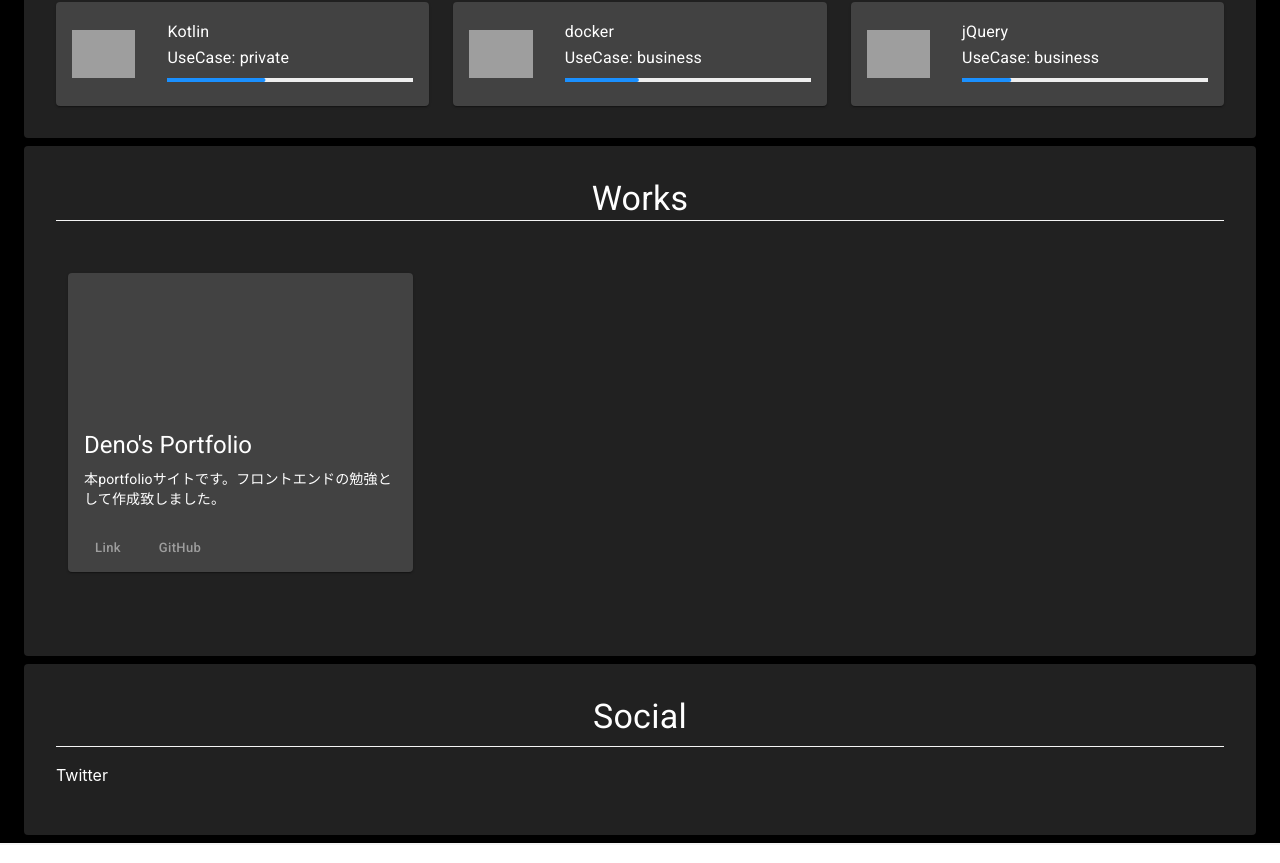
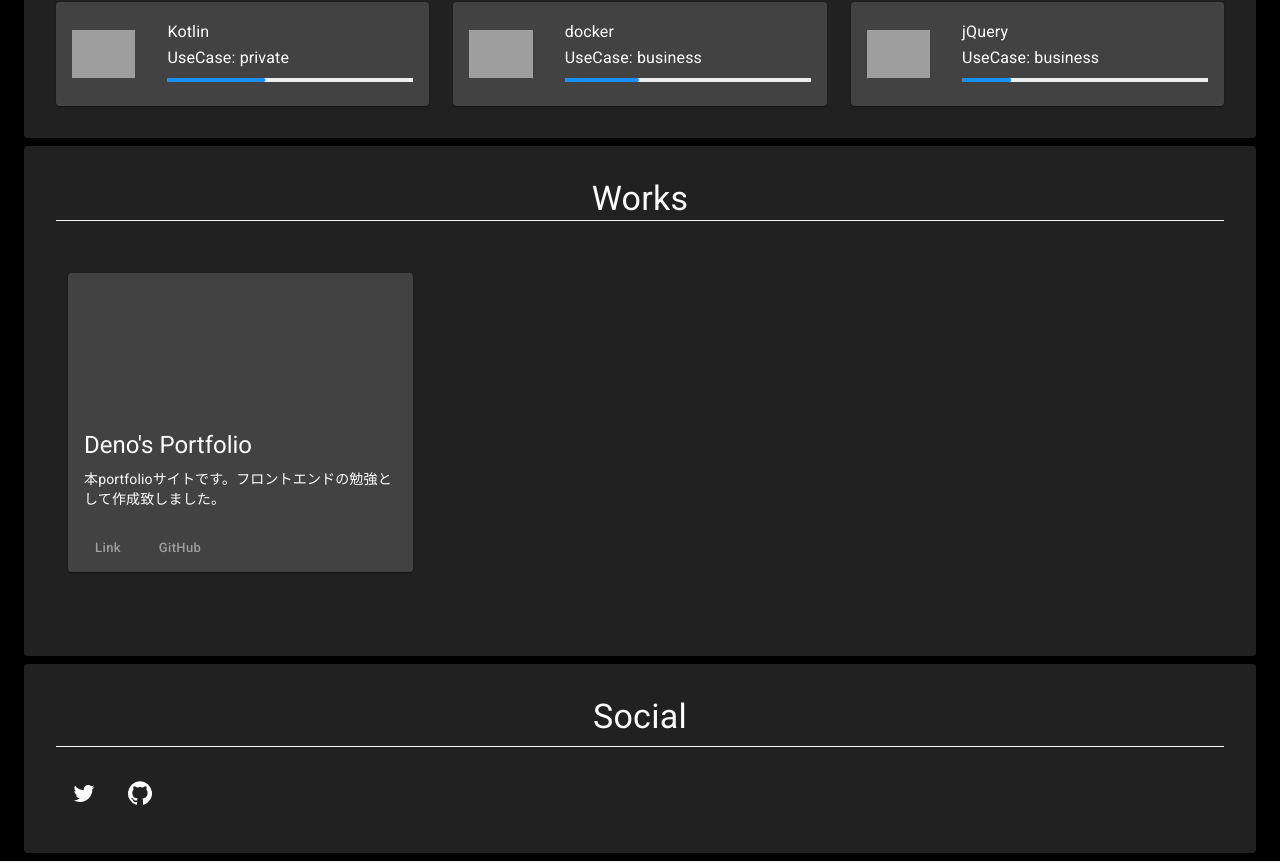
Before and after one commit to deno003/my_portfolio, a React (Create React App) app in the folder my_portfolio/: page / in a window 1280 px wide. Shown: the part 1118-1981 px from the top of the page. Built offline with nearby package versions, Linux system fonts and the light colour scheme; grey boxes are pictures that could not be loaded.

Commit message:
socialにiconを表示するように変更、reduceを使用してjsonから読み込んだobjectに対してimportしたiconを適用

```diff
--- a/my_portfolio/src/contents/socialContents.json
+++ b/my_portfolio/src/contents/socialContents.json
@@ -2,5 +2,9 @@
   {
     "media": "Twitter",
     "link": "https://twitter.com/deno_etml"
+  },
+  {
+    "media": "GitHub",
+    "link": "https://github.com/deno003"
   }
 ]
--- a/my_portfolio/src/pages/Social/index.tsx
+++ b/my_portfolio/src/pages/Social/index.tsx
@@ -4,8 +4,8 @@ import Typography from '@material-ui/core/Typography';
 import Paper from '@material-ui/core/Paper';
 import Grid from '@material-ui/core/Grid';
 import { makeStyles, Theme } from '@material-ui/core/styles';
-// import GitHubIcon from '@material-ui/icons/GitHub';
-// import TwitterIcon from '@material-ui/icons/Twitter';
+import Twitter from '@material-ui/icons/Twitter';
+import GitHub from '@material-ui/icons/GitHub';
 
 // contexts
 import { SocialContext } from 'App';
@@ -29,11 +29,37 @@ const useStyles = makeStyles((theme: Theme) => ({
     marginTop: theme.spacing(1),
     marginBottom: theme.spacing(2),
   },
+  iconContainer: {
+    backgroundPosition: 'center',
+  },
+  icon: {
+    margin: theme.spacing(2),
+  },
 }));
+
+type icon = {
+  media: string;
+  link: string;
+  icon?: any;
+};
 
 function Social() {
   const classes = useStyles();
-  const contents = useContext(SocialContext);
+  const contents: icon[] = useContext(SocialContext);
+
+  const newContents: icon[] = contents.reduce(
+    (newContents: icon[], content) => {
+      if (content.media === 'Twitter') {
+        content.icon = Twitter;
+        newContents.push(content);
+      } else if (content.media === 'GitHub') {
+        content.icon = GitHub;
+        newContents.push(content);
+      }
+      return newContents;
+    },
+    new Array(),
+  );
 
   return (
     <Paper className={classes.ground}>
@@ -49,9 +75,13 @@ function Social() {
               Social
             </Typography>
             <Divider className={classes.divider} />
-            {contents.map((item, key) => (
-              <p>{item.media}</p>
-            ))}
+            <Grid container className={classes.iconContainer}>
+              {newContents.map((item: icon, key) => (
+                <Grid item key={key} className={classes.icon}>
+                  <item.icon />
+                </Grid>
+              ))}
+            </Grid>
           </div>
         </Grid>
       </Grid>
```
